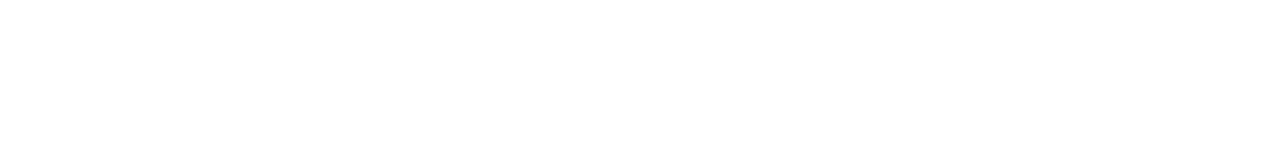
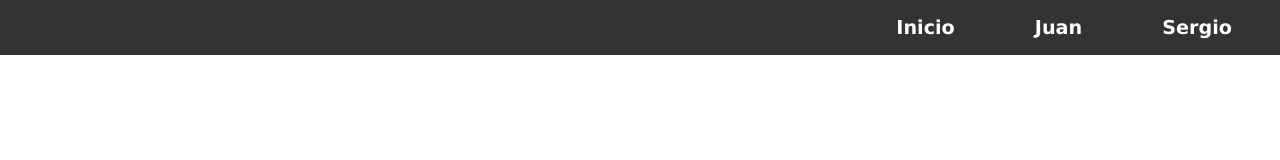
Before and after one commit to Gustavo-Jonapa/Demo_GuSeJu, a plain HTML site: page juan.html in a window 1280 px wide. Drawn offline with Linux system fonts and the light colour scheme.

Commit message:
Initial commit

```diff
--- a/juan.html
+++ b/juan.html
@@ -4,8 +4,49 @@
     <meta charset="UTF-8">
     <meta name="viewport" content="width=device-width, initial-scale=1.0">
     <title>Document</title>
+    <style>
+        body{
+            margin: 0;
+            font-family: 'Lucida Sans', 'Lucida Sans Regular', 'Lucida Grande', 'Lucida Sans Unicode', Geneva, Verdana, sans-serif;
+            box-sizing: border-box;
+        }
+        nav{
+            background-color: #333;
+            padding: 1rem;
+        }
+        nav ul{
+            list-style: none;
+            padding: 0;
+            margin: 0;
+            display: flex;
+            justify-content: flex-end;
+            gap: 1rem;
+            align-items: center;
+        }
+        nav li{
+            margin: 0 1rem;
+        }
+        nav a{
+            color: white;
+            text-decoration: none;
+            font-weight: bold;
+            font-size: 1.2rem;
+            padding: 0.5rem 1rem;
+            transition: background-color 0.3s ease;
+        }
+        nav a:hover{
+            background-color: #555;
+            border-radius: 5px;
+        }
+    </style>
 </head>
 <body>
-
+    <nav>
+        <ul>
+            <li><a href="index.html">Inicio</a></li>
+            <li><a href="juan.html">Juan</a></li>
+            <li><a href="sergio.html">Sergio</a></li>
+        </ul>
+    </nav>
 </body>
 </html>
```
